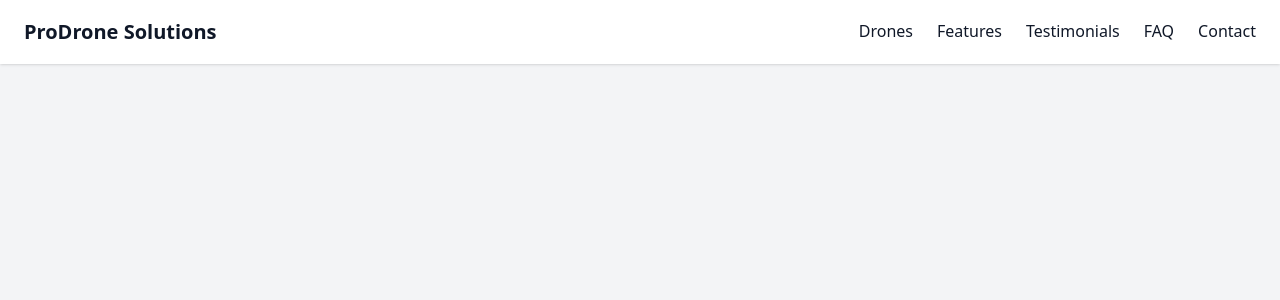
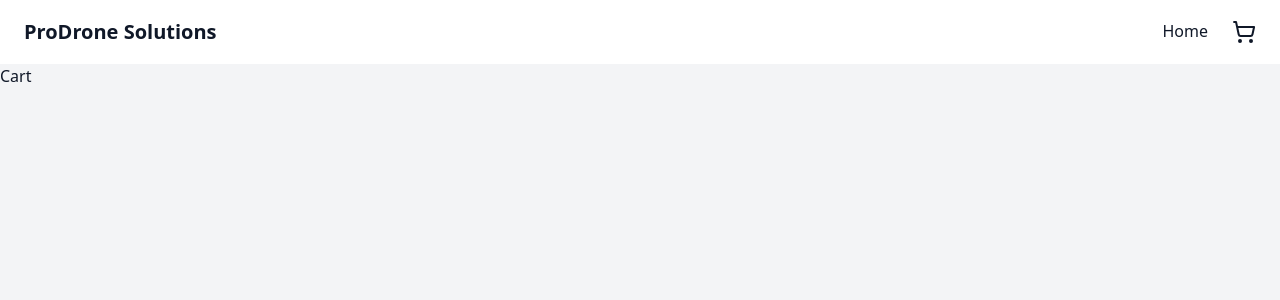
Before and after one commit to MessiaenTibo/ProDrone-Solutions, a React (Vite) app in the folder landing-page-template/: page /cart in a window 1280 px wide. Shown: the top 300 px of the page. Built offline with nearby package versions, Linux system fonts and the light colour scheme.

Commit message:
Update: created container and updated navbar so that there is a shoppingcart and a way back home from there

```diff
--- a/landing-page-template/src/Cart.tsx
+++ b/landing-page-template/src/Cart.tsx
@@ -1,9 +1,9 @@
-import Navbar from "./components/Navbar";
+
 
 export default function Cart() {
     return (
         <div className="min-h-screen bg-gray-100 text-gray-900">
-            <Navbar />
+            Cart
         </div>
     );
 }
--- a/landing-page-template/src/Home.tsx
+++ b/landing-page-template/src/Home.tsx
@@ -1,4 +1,3 @@
-import Navbar from "./components/Navbar";
 import Hero from "./components/Hero";
 import Features from "./components/Features";
 import Drones from "./components/Drones";
@@ -9,8 +8,7 @@ import Footer from "./components/Footer";
 
 export default function Home() {
     return (
-        <div className="min-h-screen bg-gray-100 text-gray-900">
-            <Navbar />
+        <div>
             <Hero />
             <Drones />
             <Features />
--- /dev/null
+++ b/landing-page-template/src/components/Container.tsx
@@ -0,0 +1,11 @@
+import { Outlet } from 'react-router-dom';
+import Navbar from './Navbar';
+
+export default function Container() {
+    return (
+        <div className="min-h-screen bg-gray-100 text-gray-900">
+            <Navbar />
+            <Outlet />
+        </div>
+    );
+}
--- a/landing-page-template/src/components/Navbar.tsx
+++ b/landing-page-template/src/components/Navbar.tsx
@@ -1,20 +1,17 @@
 import React from 'react'; // Importing React
-import { Link } from 'react-router-dom';
+import { Link, useLocation } from 'react-router-dom'; // Importing Link for navigation and useLocation to check current route
+import { ShoppingCart } from 'lucide-react'; // Importing shopping cart icon
 
 const Navbar: React.FC = () => {
-    // Handle the smooth scroll when a link is clicked
+    const location = useLocation(); // Get current route location
+    const isCartPage = location.pathname === '/cart'; // Check if user is on the cart page
+
+    // Handle smooth scrolling when a link is clicked
     const handleLinkClick = (event: React.MouseEvent<HTMLAnchorElement>, target: string): void => {
-        event.preventDefault(); // Prevent the default anchor link behavior (which is to jump directly to the section)
-
-        // Select the target section element using the target string (e.g., '#Drones') as a selector
-        const targetElement = document.querySelector(target) as HTMLElement; // Type assertion for HTMLElement
-
-        // If the target element exists, perform smooth scrolling
+        event.preventDefault(); // Prevent default anchor link behavior
+        const targetElement = document.querySelector(target) as HTMLElement; // Select target section element
         if (targetElement) {
-            targetElement.scrollIntoView({
-                behavior: 'smooth', // Smooth scrolling effect
-                block: 'start', // Align the target element to the top of the viewport
-            });
+            targetElement.scrollIntoView({ behavior: 'smooth', block: 'start' }); // Smooth scroll to target
         }
     };
 
@@ -24,73 +21,63 @@ const Navbar: React.FC = () => {
             {/* Logo or Brand Name */}
             <div>
                 <h1 className="text-xl font-bold">
-                    <Link to="/">ProDrone Solutions</Link> {/* Displaying the company name with bold and large text */}
+                    <Link to="/">ProDrone Solutions</Link> {/* Displaying company name as a link */}
                 </h1>
             </div>
-
             {/* Navigation Links */}
             <ul className="flex items-center">
-                {/* Each list item represents a navigation link */}
-                {/* Using 'ml-6' (margin-left) to space out the links evenly */}
-
+                {!isCartPage ? (
+                    // Display these links when NOT on the cart page
+                    <>
                         <li className="ml-6">
-                    <a
-                        href="#Drones" // Link to the 'Drones' section of the page
-                        onClick={(e) => handleLinkClick(e, '#Drones')} // Prevent default and call smooth scroll function
-                        className='group transition duration-300 hover:text-blue-600' // Tailwind CSS classes for transition and hover effects
-                    >
+                            <a href="#Drones" onClick={(e) => handleLinkClick(e, '#Drones')} className='group transition duration-300 hover:text-blue-600'>
                                 Drones
-                        {/* Underline effect on hover */}
                                 <span className="block max-w-0 group-hover:max-w-full transition-all duration-300 h-0.5 bg-blue-600"></span>
                             </a>
                         </li>
-
                         <li className="ml-6">
-                    <a
-                        href="#Features" // Link to the 'Features' section of the page
-                        onClick={(e) => handleLinkClick(e, '#Features')} // Prevent default and call smooth scroll function
-                        className='group transition duration-300 hover:text-blue-600'
-                    >
+                            <a href="#Features" onClick={(e) => handleLinkClick(e, '#Features')} className='group transition duration-300 hover:text-blue-600'>
                                 Features
                                 <span className="block max-w-0 group-hover:max-w-full transition-all duration-300 h-0.5 bg-blue-600"></span>
                             </a>
                         </li>
-
                         <li className="ml-6">
-                    <a
-                        href="#Testimonials" // Link to the 'Testimonials' section of the page
-                        onClick={(e) => handleLinkClick(e, '#Testimonials')} // Prevent default and call smooth scroll function
-                        className='group transition duration-300 hover:text-blue-600'
-                    >
+                            <a href="#Testimonials" onClick={(e) => handleLinkClick(e, '#Testimonials')} className='group transition duration-300 hover:text-blue-600'>
                                 Testimonials
                                 <span className="block max-w-0 group-hover:max-w-full transition-all duration-300 h-0.5 bg-blue-600"></span>
                             </a>
                         </li>
-
                         <li className="ml-6">
-                    <a
-                        href="#FAQ" // Link to the 'FAQ' section of the page
-                        onClick={(e) => handleLinkClick(e, '#FAQ')} // Prevent default and call smooth scroll function
-                        className='group transition duration-300 hover:text-blue-600'
-                    >
+                            <a href="#FAQ" onClick={(e) => handleLinkClick(e, '#FAQ')} className='group transition duration-300 hover:text-blue-600'>
                                 FAQ
                                 <span className="block max-w-0 group-hover:max-w-full transition-all duration-300 h-0.5 bg-blue-600"></span>
                             </a>
                         </li>
-
                         <li className="ml-6">
-                    <a
-                        href="#Contact" // Link to the 'Contact' section of the page
-                        onClick={(e) => handleLinkClick(e, '#Contact')} // Prevent default and call smooth scroll function
-                        className='group transition duration-300 hover:text-blue-600'
-                    >
+                            <a href="#Contact" onClick={(e) => handleLinkClick(e, '#Contact')} className='group transition duration-300 hover:text-blue-600'>
                                 Contact
                                 <span className="block max-w-0 group-hover:max-w-full transition-all duration-300 h-0.5 bg-blue-600"></span>
                             </a>
+                        </li>
+                    </>
+                ) : (
+                    // Display home link instead when on the cart page
+                    <li className="ml-6">
+                        <Link to="/" className='group transition duration-300 hover:text-blue-600'>
+                            Home
+                            <span className="block max-w-0 group-hover:max-w-full transition-all duration-300 h-0.5 bg-blue-600"></span>
+                        </Link>
+                    </li>
+                )}
+                {/* Shopping Cart Icon - Always Visible */}
+                <li className="ml-6">
+                    <Link to="/cart" className='group transition duration-300 hover:text-blue-600'>
+                        <ShoppingCart />
+                    </Link>
                 </li>
             </ul>
         </nav>
     );
 };
 
-export default Navbar; // Exporting the Navbar component for use in other parts of the application
+export default Navbar; // Exporting Navbar component for use in other parts of the application
--- a/landing-page-template/src/main.tsx
+++ b/landing-page-template/src/main.tsx
@@ -6,6 +6,7 @@ import ReactDOM from 'react-dom/client'
 import { createBrowserRouter, RouterProvider, Navigate } from "react-router-dom";
 import Home from './Home.tsx'
 import Cart from './Cart.tsx'
+import Container from './components/Container.tsx';
 
 // createRoot(document.getElementById('root')!).render(
 //   <StrictMode>
@@ -15,6 +16,9 @@ import Cart from './Cart.tsx'
 
 
 const router = createBrowserRouter([
+  {
+    element: <Container />,
+    children: [
       {
         path: '/',
         element: <Home />
@@ -27,6 +31,8 @@ const router = createBrowserRouter([
         path: '*',
         element: <Navigate to="/" replace />
       }
+    ]
+  }
 ])
 
 ReactDOM.createRoot(document.getElementById('root') as HTMLElement).render(
```
Lines whose indentation alone changed are shown as unchanged.
